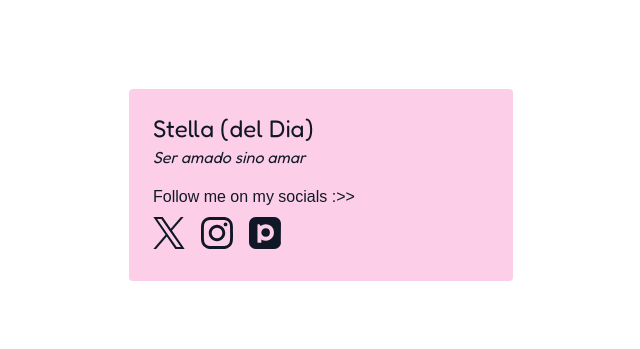
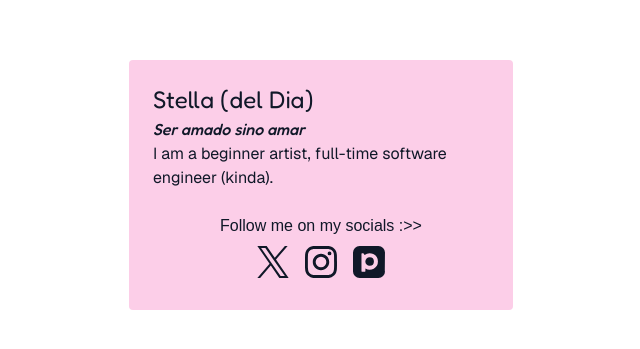
Before and after one commit to ahzzano/art-website, a Next.js app: page / in a window 1280 px wide. Shown: the part 215-564 px from the top of the page, without its empty margins (319-959 px from the left). Built offline with nearby package versions, Linux system fonts and the light colour scheme; a web font is replaced by a local one.

Commit message:
feat(home): show site name and bio

```diff
--- a/app/page.tsx
+++ b/app/page.tsx
@@ -1,5 +1,6 @@
 import { ItemLink } from "@/components/item-link";
 import { links } from "@/content/links";
+import { site } from "@/content/site";
 
 export default function Home() {
   return (
@@ -7,11 +8,16 @@ export default function Home() {
       <main className="flex flex-1 w-full max-w-3xl flex-col items-center justify-center py-32 px-16 bg-white dark:bg-mauve-800">
         <div className="bg-pink-200 p-6 rounded text-gray-900 w-3/5">
             <div className="w-full flex flex-col">
-              <h1 className="font-fredoka text-2xl">Stella (del Dia)</h1>
-              <blockquote className="font-fredoka italic">
-                Ser amado sino amar
+              <h1 className="font-fredoka text-2xl">{site.name}</h1>
+              <blockquote>
+                <p className="font-fredoka italic font-medium leading-relaxed">
+                  Ser amado sino amar
+                </p>
               </blockquote>
-              <div className="mt-4 flex flex-col">
+              <div className="text-gray-900">
+                {site.bio}
+              </div>
+              <div className="mt-6 flex flex-col items-center w-full">
                 <span className="font-cantarell">Follow me on my socials :{">"}{">"} </span>
                 <div className="flex gap-4 py-2">
                   {
```
